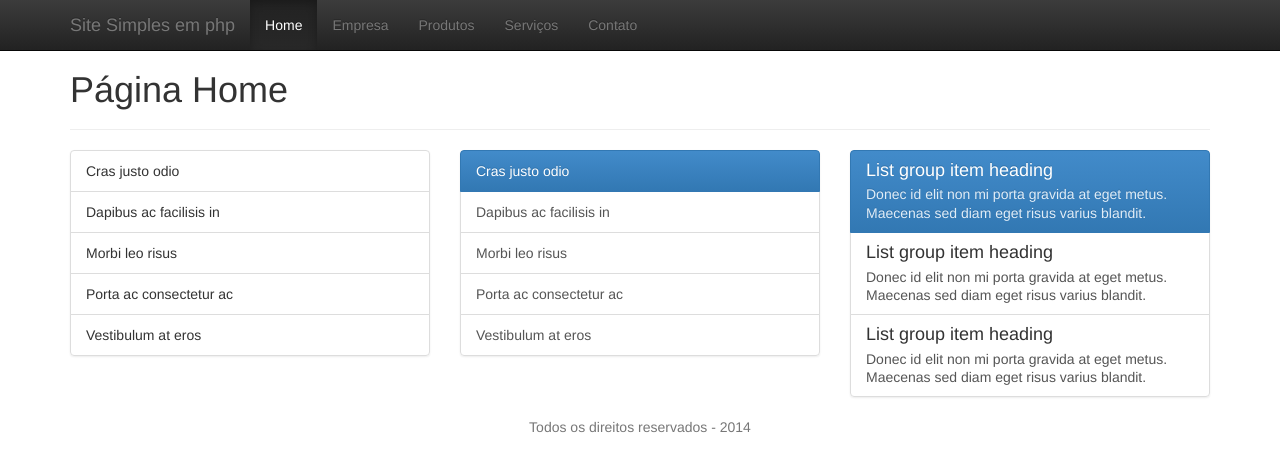
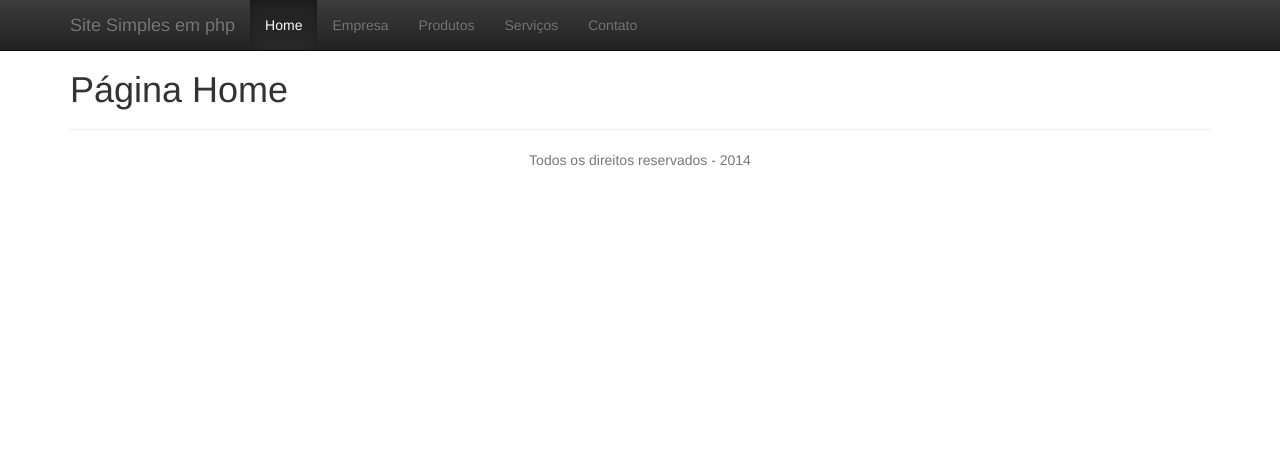
Before and after one commit to andreferreirati/site_simples_php, a PHP site: page / in a window 1280 px wide. Shown: the top 472 px of the page. Run offline with PHP 8.4, Linux system fonts and the light colour scheme; some libraries are stand-ins or nearby versions.

Commit message:
Ajustando mensagem do formulario e mostrar os dados enviados em contato.php, ajuste de stylos.css, error404.php e home.php

```diff
--- a/inc/home.php
+++ b/inc/home.php
@@ -14,41 +14,3 @@
 <div class="page-header">
     <h1>Página Home</h1>
 </div>
-<div class="row">
-    <div class="col-sm-4">
-        <ul class="list-group">
-            <li class="list-group-item">Cras justo odio</li>
-            <li class="list-group-item">Dapibus ac facilisis in</li>
-            <li class="list-group-item">Morbi leo risus</li>
-            <li class="list-group-item">Porta ac consectetur ac</li>
-            <li class="list-group-item">Vestibulum at eros</li>
-        </ul>
-    </div><!-- /.col-sm-4 -->
-    <div class="col-sm-4">
-        <div class="list-group">
-            <a href="#" class="list-group-item active">
-                Cras justo odio
-            </a>
-            <a href="#" class="list-group-item">Dapibus ac facilisis in</a>
-            <a href="#" class="list-group-item">Morbi leo risus</a>
-            <a href="#" class="list-group-item">Porta ac consectetur ac</a>
-            <a href="#" class="list-group-item">Vestibulum at eros</a>
-        </div>
-    </div><!-- /.col-sm-4 -->
-    <div class="col-sm-4">
-        <div class="list-group">
-            <a href="#" class="list-group-item active">
-                <h4 class="list-group-item-heading">List group item heading</h4>
-                <p class="list-group-item-text">Donec id elit non mi porta gravida at eget metus. Maecenas sed diam eget risus varius blandit.</p>
-            </a>
-            <a href="#" class="list-group-item">
-                <h4 class="list-group-item-heading">List group item heading</h4>
-                <p class="list-group-item-text">Donec id elit non mi porta gravida at eget metus. Maecenas sed diam eget risus varius blandit.</p>
-            </a>
-            <a href="#" class="list-group-item">
-                <h4 class="list-group-item-heading">List group item heading</h4>
-                <p class="list-group-item-text">Donec id elit non mi porta gravida at eget metus. Maecenas sed diam eget risus varius blandit.</p>
-            </a>
-        </div>
-    </div><!-- /.col-sm-4 -->
-</div>
--- a/publico/css/stylos.css
+++ b/publico/css/stylos.css
@@ -3,3 +3,6 @@
 .footer .container p{text-align: center;}
 
 .paginaErro{margin-top: 5%;}
+
+.paginaErro h2, h3{text-align: center;}
+.paginaErro h3{padding-bottom: 10%;}
```
Also changed, not shown: inc/contato.php (+46 -6 lines), inc/error404.php (+5 -8 lines).
